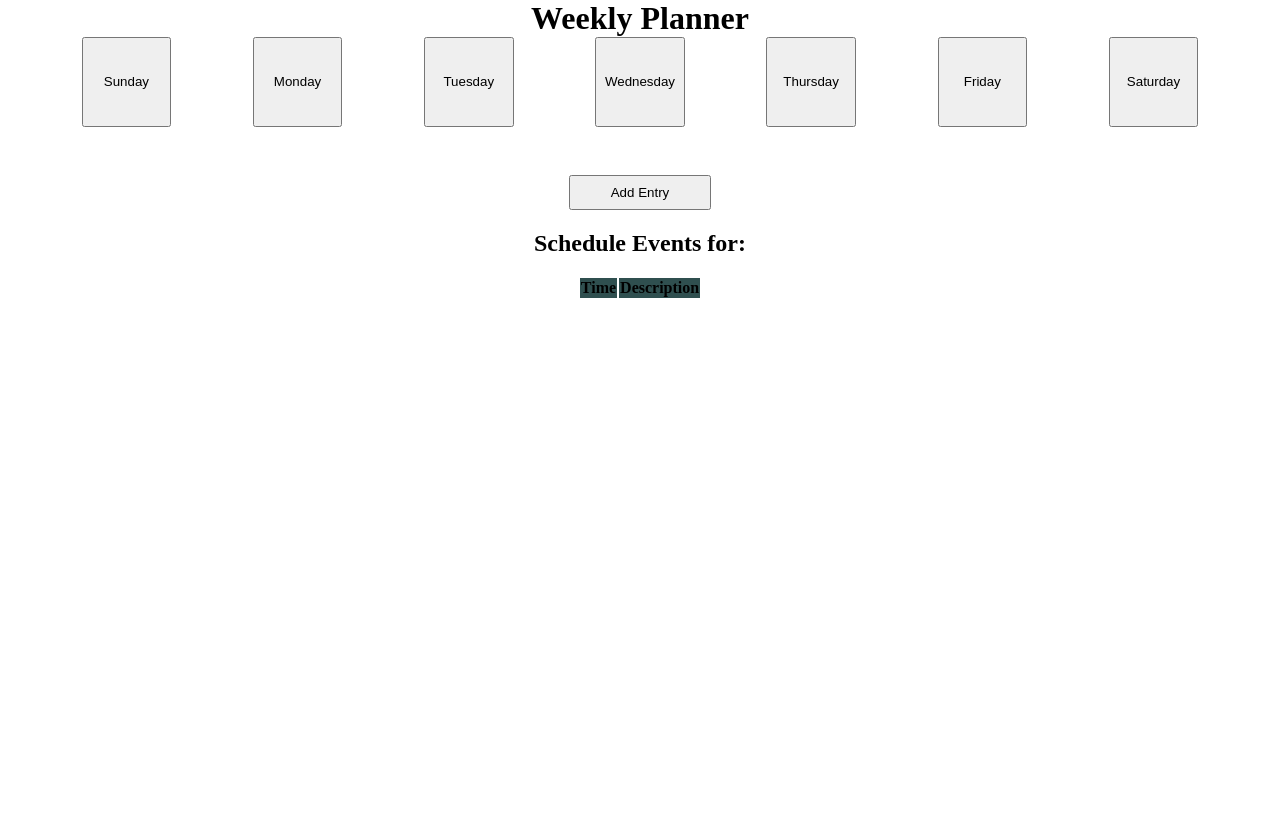
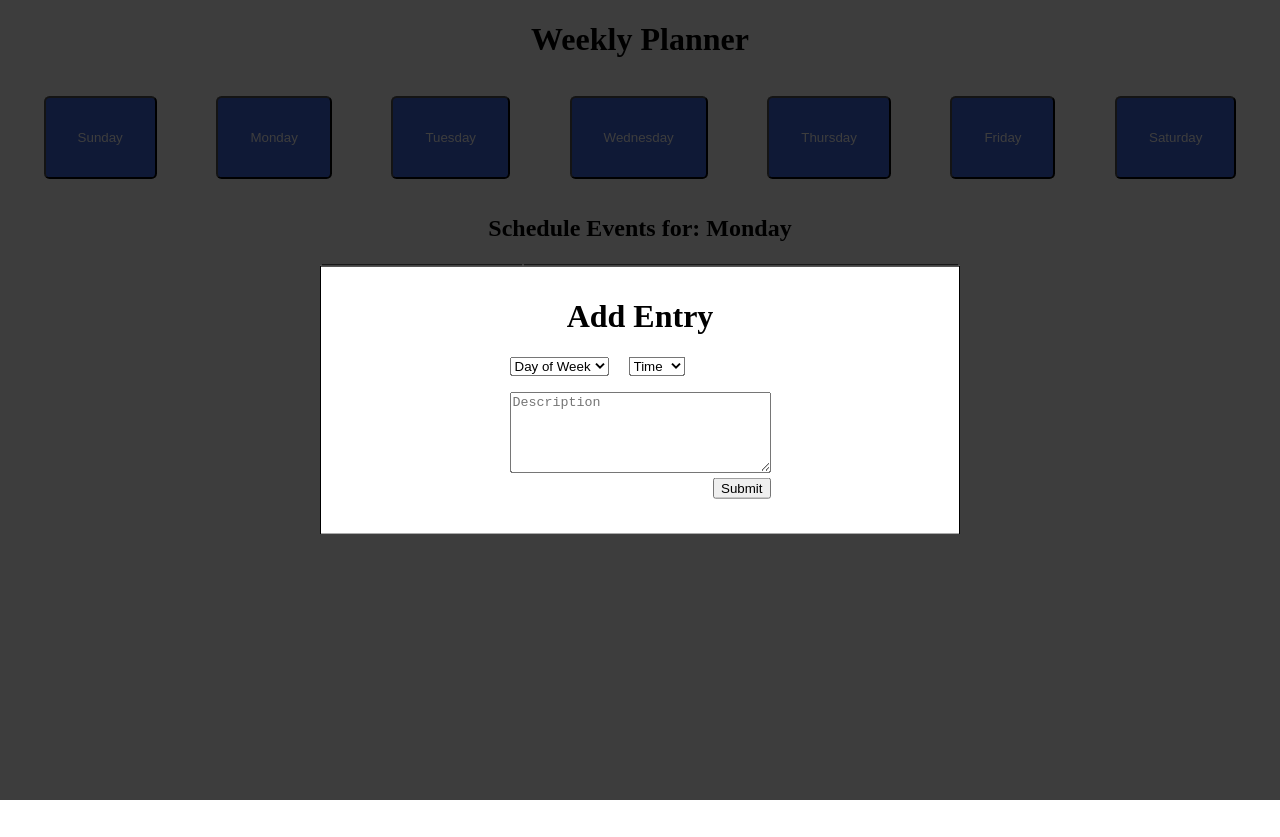
Before and after one commit to jdfenlason/week-planner, a plain HTML site: page index.html in a window 1280 px wide. Both pictures are taken after a click on the button "Add Entry". After the commit the page ends 800 px from the top, so only its background shows below. Drawn offline with Linux system fonts and the light colour scheme.

Commit message:
In progress user-can-add-an-entry

```diff
--- a/data.js
+++ b/data.js
@@ -1,51 +1,17 @@
-// var planner = [
-//   {
-//     day: 'Sunday',
-//     time: [],
-//     description: []
-//   },
-//   {
-//     day: 'Monday',
-//     time: [],
-//     description: []
-//   },
-//   {
-//     day: 'Tuesday',
-//     time: [],
-//     description: []
-//   },
-//   {
-//     day: 'Wednesday',
-//     time: [],
-//     description: []
-//   },
-//   {
-//     day: 'Thursday',
-//     time: [],
-//     description: []
-//   },
-//   {
-//     day: 'Friday',
-//     time: [],
-//     description: []
-//   },
-//   {
-//     day: 'Saturday',
-//     time: [],
-//     description: []
-//   }
-// ];
+// var data = {
+//   view: 'entry-form',
+//   entries: [],
+//   editing: null,
+//   nextEntryId: 1
+// };
 
-var planner = {
-  entries: []
-};
+// var previousDataJSON = localStorage.getItem('data-storage');
+// if (previousDataJSON !== null) {
+//   data = JSON.parse(previousDataJSON);
+// }
+// function storeData(event) {
+//   var dataJSON = JSON.stringify(data);
+//   localStorage.setItem('data-storage', dataJSON);
+// }
 
-var storage = localStorage.getItem('weekly-planner');
-if (storage !== null) {
-  planner = JSON.parse(storage);
-}
-
-window.addEventListener('beforeunload', function (event) {
-  var transformToJSON = JSON.stringify(planner);
-  localStorage.setItem('weekly-planner', transformToJSON);
-});
+// window.addEventListener('beforeunload', storeData);
--- a/index.html
+++ b/index.html
@@ -1,23 +1,39 @@
 <!DOCTYPE html>
 <html lang="en">
   <head>
-  <meta charset="UTF-8">
-  <meta name="viewport" content="width=device-width, initial-scale=1.0">
+    <meta charset="UTF-8" />
+    <meta name="viewport" content="width=device-width, initial-scale=1.0" />
     <title>Week Planner</title>
-  <link rel="stylesheet" href="styles.css">
+    <link rel="stylesheet" href="styles.css" />
   </head>
+  <div class="overlay hidden"></div>
   <body>
-  <div class="overlay hidden">
-
-  </div>
 
     <header>
       <h1 class="planner-title">Weekly Planner</h1>
-
     </header>
 
+ <div class="container">
+      <div class="row">
+        <div class="button-container">
+          <button id="sunday" class="week-btn">Sunday</button>
+          <button id="monday" class="week-btn">Monday</button>
+          <button id="tuesday" class="week-btn">Tuesday</button>
+          <button id="wednesday" class="week-btn">Wednesday</button>
+          <button id="thursday" class="week-btn">Thursday</button>
+          <button id="friday" class="week-btn">Friday</button>
+          <button id="saturday" class="week-btn">Saturday</button>
+        </div>
+      </div>
+    </div>
+      <div class="row">
+        <div class="col">
+          <button class="entry-btn">Add Entry</button>
+        </div>
+      </div>
+
     <div class="modal-container hidden">
-  <div class="modal-content hidden">
+      <div class="modal-content">
         <div class="row">
           <div class="col">
             <h1 class="modal-header">Add Entry</h1>
@@ -54,11 +70,17 @@
               </select>
               <div class="row">
                 <div class="col">
-              <textarea placeholder="Description" name="description" class="description" cols="30" rows="5"></textarea>
+                  <textarea
+                    placeholder="Description"
+                    name="description"
+                    class="description"
+                    cols="30"
+                    rows="5"
+                  ></textarea>
                 </div>
               </div>
               <div class="class">
-            <button class="submit-button" type="submit">Submit </button>
+                <button class="submit-button" type="submit">Submit</button>
               </div>
             </form>
           </div>
@@ -69,38 +91,14 @@
 
 
 
-  <div class= "container ">
-  <!--
-    <div class ="row">
-      <div class = "col">
-      </div>
-    </div> -->
-
       <div class="row">
-      <div class="col">
-        <button class="week-btn">Sunday</button>
-        <button class="week-btn">Monday</button>
-        <button class="week-btn">Tuesday</button>
-        <button class="week-btn">Wednesday</button>
-        <button class="week-btn">Thursday</button>
-        <button class="week-btn">Friday</button>
-        <button class="week-btn">Saturday</button>
+        <div class="events">
+          <h2>Schedule Events for: Monday</h2>
         </div>
       </div>
 
       <div class="row">
-      <div class="col">
-        <button class="entry-btn">Add Entry</button>
-      </div>
-    </div>
-    <div class="row">
-      <div class ="events">
-        <h2>Schedule Events for: </h2>
-      </div>
-    </div>
-
-    <div class="row">
-      <div class="col">
+        <div class="col table-schedule">
           <table class="schedule">
             <thead>
               <tr>
@@ -108,13 +106,16 @@
                 <th>Description</th>
               </tr>
             </thead>
-          <tbody>
+            <tbody class="day hidden" data-view="sunday"></tbody>
+            <tbody class="day" data-view="monday"></tbody>
+            <tbody class="day hidden" data-view="tuesday"></tbody>
+          <tbody class="day hidden" data-view="wednesday"></tbody>
+          <tbody class="day hidden" data-view="thursday"></tbody>
+          <tbody class="day hidden" data-view="friday"></tbody>
+          <tbody class="day hidden" data-view="saturday"></tbody>
 
-          </tbody>
           </table>
         </div>
-    </div>
-
       </div>
     <script src="data.js"></script>
     <script src="main.js"></script>
--- a/main.js
+++ b/main.js
@@ -5,47 +5,53 @@ var $submitBtn = document.querySelector('.submit-button');
 var $entryBtn = document.querySelector('.entry-btn');
 var $container = document.querySelector('.container');
 var $form = document.querySelector('form');
-var upDown = false;
-var tbody = document.querySelector('tbody');
+// var $btnContainer = document.querySelector('button-container');
 
-$entryBtn.addEventListener('click', function (e) {
-  if (upDown === false) {
-    $container.className = 'container';
-    $modal.className = 'modal-container hidden';
-    $modalContent.className = 'modal-content hidden';
-    $overlay.className = 'overlay hidden';
-    upDown = true;
-  } else {
+var $tbody = document.querySelector('tbody');
+window.addEventListener('DOMContentLoaded', entryLoad);
+var data = {
+  entries: [],
+  editing: null,
+  nextEntryId: 1
+};
+
+$entryBtn.addEventListener('click', addEntryBtn);
+
+function addEntryBtn(event) {
   $modal.className = 'modal-container';
   $modalContent.className = 'modal-content';
   $overlay.className = 'overlay';
-    $container.className = 'container hidden';
-    upDown = false;
+  $entryBtn.className = 'entry-btn hidden';
 }
-});
 
-$form.addEventListener('submit', function (e) {
-  e.preventDefault();
+$form.addEventListener('submit', addEntries);
+
+$submitBtn.addEventListener('click', submit);
+
+function addEntries(event) {
+  event.preventDefault();
+  // var time = $form.elements.time.value;
+  // var description = $form.elements.description.value;
+  // var day = $form.elements.day.value;
   var userInput = {
     day: $form.elements.day.value,
     time: $form.elements.time.value,
     description: $form.elements.description.value
   };
-  planner.entries.unshift(userInput);
+  data.entries.unshift(userInput);
+  data.nextEntryId++;
+  // for(var i =0; i <data.entries.length; i++)
+}
 
-  $submitBtn.addEventListener('click', function (e) {
+function submit(event) {
   $container.className = 'container';
   $modal.className = 'modal-container hidden';
   $modalContent.className = 'modal-content hidden';
   $overlay.className = 'overlay hidden';
-    upDown = true;
-  });
+  $entryBtn.className = 'entry-btn';
+}
 
-  $submitBtn.addEventListener('click', generateEntry);
-
-});
-
-function entry(entryData) {
+function createEntry(entryData) {
   var $tr = document.createElement('tr');
 
   var $tdTime = document.createElement('td');
@@ -70,24 +76,20 @@ function entry(entryData) {
   return $tr;
 }
 
-function generateEntry(object) {
-  for (var i = 0; i < planner.entries.length; i++) {
-    var lineItem = entry(planner.entries[i]);
-    tbody.appendChild(lineItem);
-    console.log('this work');
+function entryLoad(event) {
+  for (var i = 0; i < data.entries.length; i++) {
+    var $entryNode = createEntry(data.entries[i]);
+    $tbody.append($entryNode);
   }
 }
-// function generateEntry(object) {
-//   for (var i = 0; i < planner.entries.length; i++) {
-//     var lineItem = entry(planner.entries[i]);
-//     tbody.appendChild(lineItem);
-//   }
-// }
 
-// window.addEventListener('DOMContentLoaded', function (e) {
+var previousDataJSON = localStorage.getItem('data-storage');
+if (previousDataJSON !== null) {
+  data = JSON.parse(previousDataJSON);
+}
+function storeData(event) {
+  var dataJSON = JSON.stringify(data);
+  localStorage.setItem('data-storage', dataJSON);
+}
 
-// for (var i = 0; i < planner.entries.length; i++) {
-//       var lineItem = entry(planner.entries[i]);
-//       tbody.appendChild(lineItem);
-
-// });
+window.addEventListener('beforeunload', storeData);
--- a/styles.css
+++ b/styles.css
@@ -7,11 +7,7 @@ body {
 }
 
 header {
-  margin: 0 auto;
-}
-
-h1 {
-  margin: 0;
+  width: 100%;
 }
 
 .hidden {
@@ -19,13 +15,14 @@ h1 {
 }
 
 .modal-container {
-  height: 100%;
-  display: flex;
-  justify-content: center;
-  align-items: center;
-  width: 100%;
-  position: absolute;
-  z-index: 5;
+  border: 1px solid black;
+  background-color: white;
+  padding: 10px 2rem;
+  width: 50%;
+  position: fixed;
+  top: 50%;
+  left: 50%;
+  transform: translate(-50%, -50%);
 }
 
 .modal-content {
@@ -45,13 +42,28 @@ h1 {
   justify-content: space-evenly;
 }
 
+.button-container {
+  width: 100%;
+  display: flex;
+  justify-content: space-evenly;
+}
+
 .planner-title {
   text-align: center;
 }
 
 .week-btn {
-  width: 5.6rem;
-  height: 5.6rem;
+  margin: 1rem;
+  padding: 2rem;
+  color: white;
+  border-radius: 0.35rem;
+  background-color: royalblue;
+  cursor: pointer;
+}
+
+.week-btn:hover {
+  text-decoration: none;
+  background-color: rgba(0, 0, 0, 0.7);
 }
 
 .entry-btn {
@@ -67,12 +79,18 @@ h1 {
   margin-bottom: 25px;
 }
 
-.update-button {
-  margin-top: 0.3rem;
-  margin-bottom: 0.3rem;
-  margin-left: 0.3rem;
-  margin-right: 0.3rem;
+/* .update-button {
+
 }
+
+.delete-button {
+
+}
+
+.update-button:hover,
+.delete-button:hover {
+
+} */
 
 .select-input {
   margin-bottom: 1rem;
@@ -80,11 +98,12 @@ h1 {
 }
 
 .overlay {
-  width: 100%;
-  height: 100%;
-  background-color: rgba(0, 0, 0, 0.6);
-  position: fixed;
-  z-index: -1;
+  background-color: rgba(0, 0, 0, 0.76);
+  position: absolute;
+  top: 0;
+  bottom: 0;
+  left: 0;
+  right: 0;
 }
 
 button:hover::after {
@@ -95,8 +114,25 @@ tr:nth-child(odd) {
   background-color: grey;
 }
 
+tr:nth-child(even) {
+  color: black;
+}
+
 th {
-  background-color: darkslategrey;
+  padding-top: 1rem;
+  padding-bottom: 1rem;
+  background-color: rgb(100, 100, 100);
+  text-align: center;
+}
+
+table {
+  font-size: 16px;
+  width: 50%;
+  justify-content: center;
+}
+
+.table-schedule {
+  justify-content: center;
 }
 
 .events {
```
Lines whose indentation alone changed are shown as unchanged.
